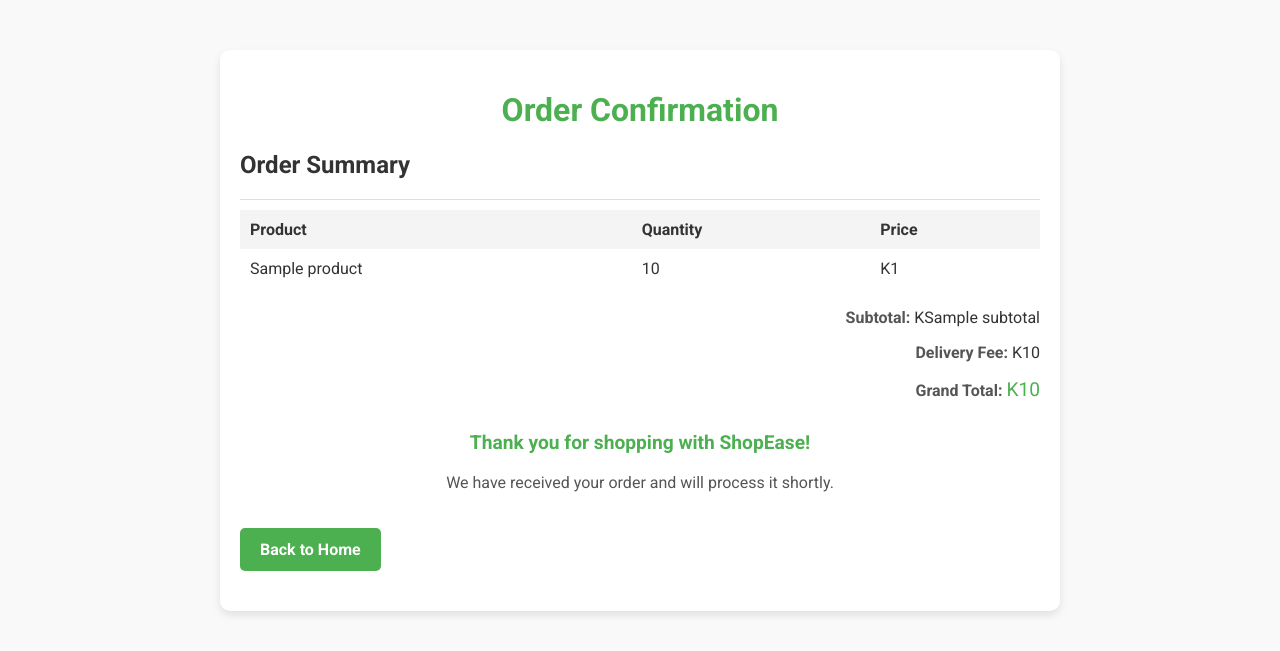
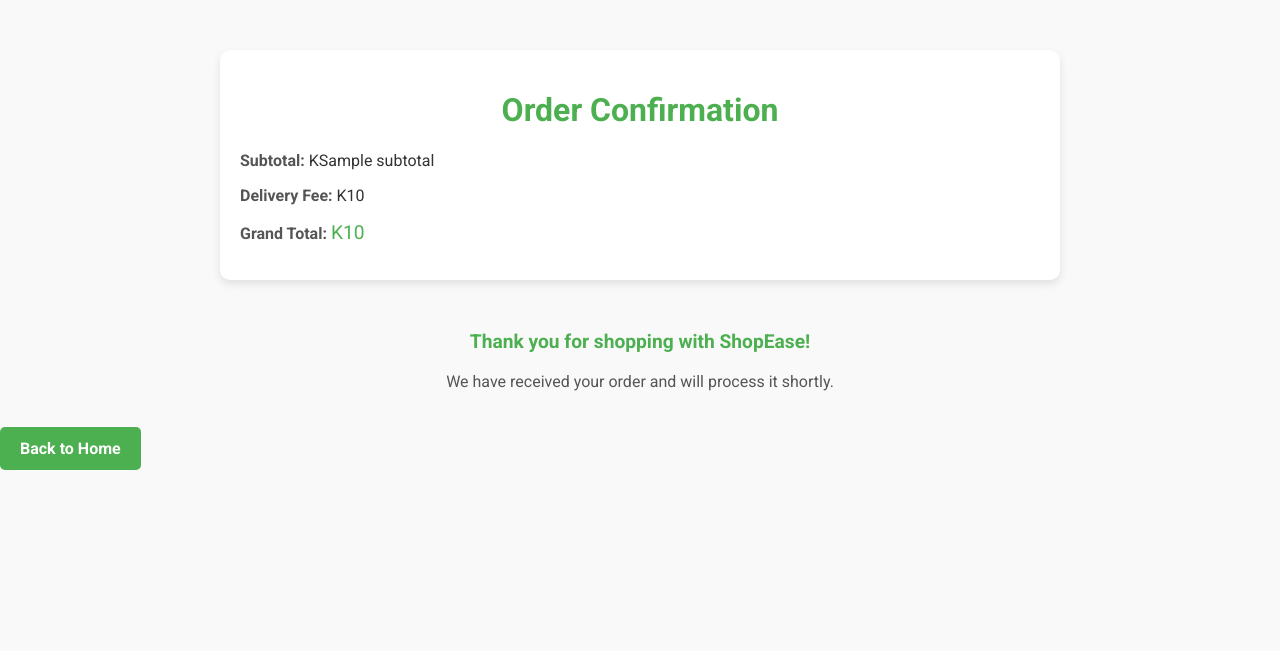
Before and after one commit to Prof-Immanuel/ShopEase, a Django app: template main/templates/order_confirmation.html in a window 1280 px wide. Shown: the top 651 px of the page. Run offline with Django 3.2, Linux system fonts and the light colour scheme; the template is opened without the code that fills it: most values are stand-ins (such as "Sample title", 1, 10 or a date in 2020).

Commit message:
Update order confirmation page

```diff
--- a/main/templates/order_confirmation.html
+++ b/main/templates/order_confirmation.html
@@ -28,43 +28,7 @@
             color: #4CAF50;
         }
 
-        .order-details {
-            margin-top: 20px;
-        }
 
-        .order-details h2 {
-            margin-bottom: 10px;
-            color: #333;
-        }
-
-        .order-summary {
-            margin-top: 20px;
-            border-top: 1px solid #ddd;
-            padding-top: 10px;
-        }
-
-        .order-summary table {
-            width: 100%;
-            border-collapse: collapse;
-        }
-
-        .order-summary th, .order-summary td {
-            text-align: left;
-            padding: 10px;
-        }
-
-        .order-summary th {
-            background: #f4f4f4;
-        }
-
-        .order-summary tr:nth-child(even) {
-            background: #f9f9f9;
-        }
-
-        .summary-total {
-            text-align: right;
-            margin-top: 20px;
-        }
 
         .summary-total .total-label {
             font-weight: bold;
@@ -112,28 +76,7 @@
 <body>
     <div class="container">
         <h1>Order Confirmation</h1>
-        <div class="order-details">
-            <h2>Order Summary</h2>
-            <div class="order-summary">
-                <table>
-                    <thead>
-                        <tr>
-                            <th>Product</th>
-                            <th>Quantity</th>
-                            <th>Price</th>
-                        </tr>
-                    </thead>
-                    <tbody>
-                        {% for item in order_items %}
-                        <tr>
-                            <td>{{ item.product }}</td>
-                            <td>{{ item.quantity }}</td>
-                            <td>K{{ item.total_price }}</td>
-                        </tr>
-                        {% endfor %}
-                    </tbody>
-                </table>
-            </div>
+
             <div class="summary-total">
                 <p><span class="total-label">Subtotal:</span> K{{ subtotal }}</p>
                 <p><span class="total-label">Delivery Fee:</span> K{{ delivery_fee }}</p>
```
